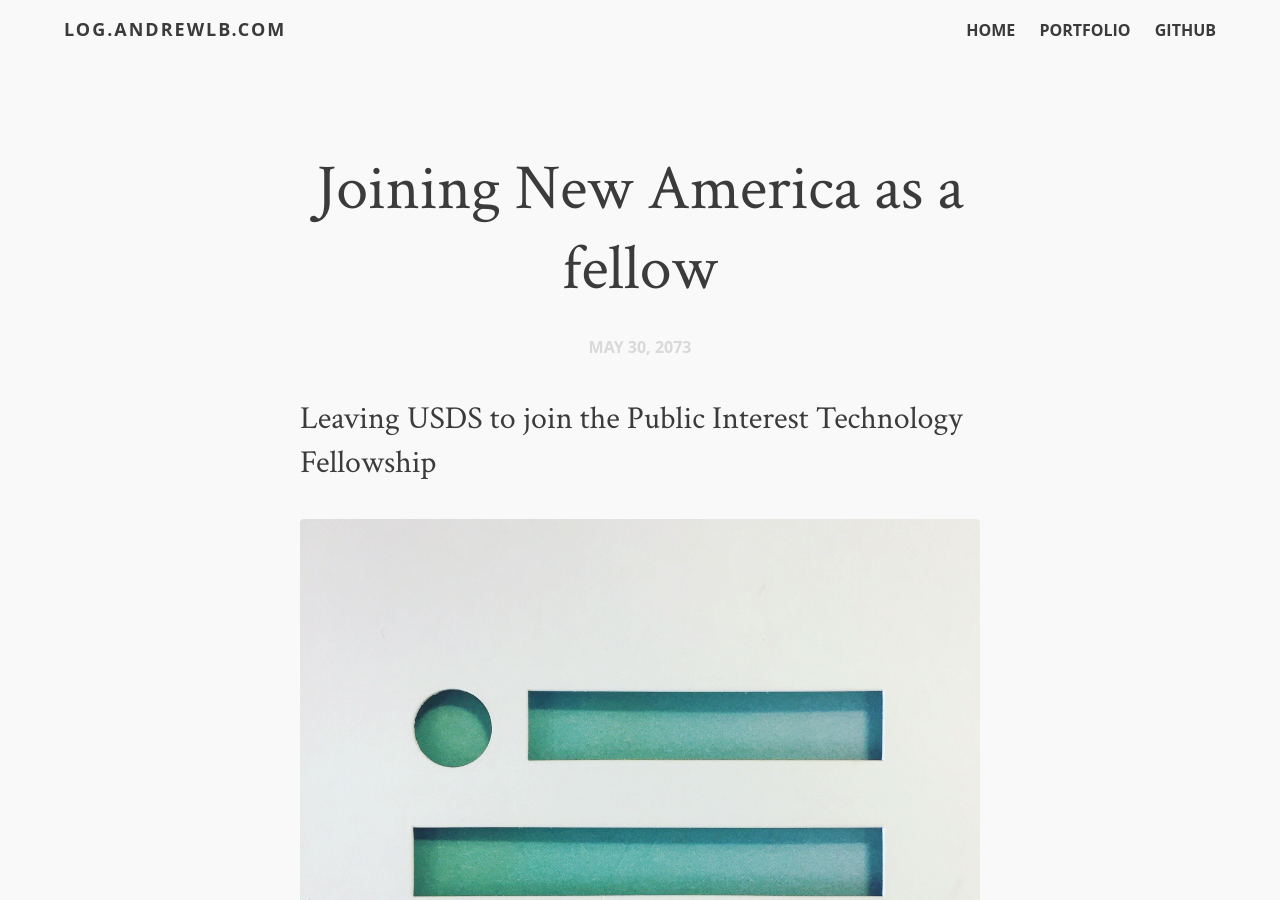
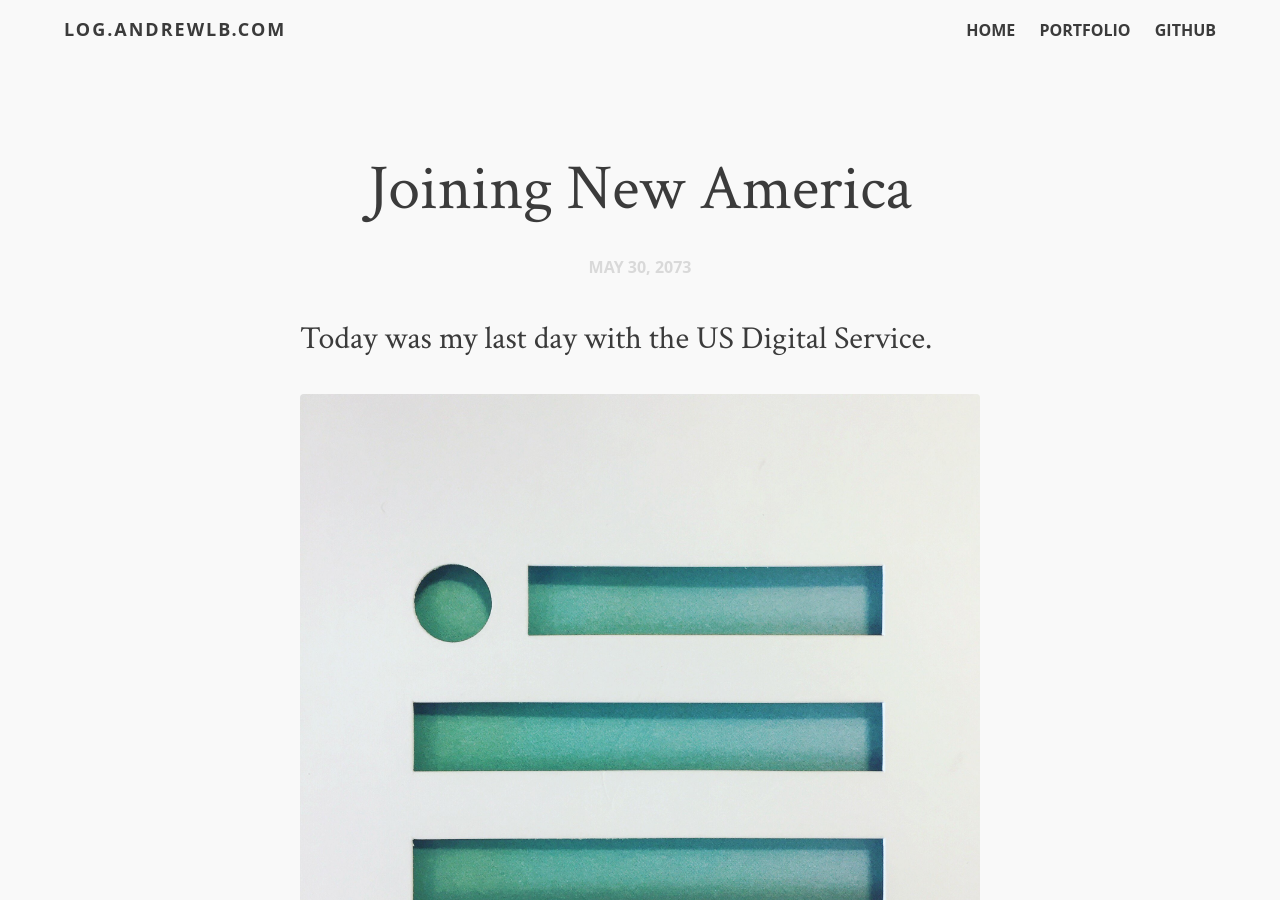
Before and after one commit to readywater/log.andrewlb.com, a Jekyll site: the page built from _posts/2073-05-30-newamerica.md, in a window 1280 px wide and 900 px high. Built offline with Jekyll 4.4.1, drawn with Linux system fonts in a browser that asks for light colours; comment, search, counter and statistics services are not loaded; some of the changed text lies outside the part shown.

Commit message:
Changed title

```diff
--- a/_posts/2073-05-30-newamerica.md
+++ b/_posts/2073-05-30-newamerica.md
@@ -1,7 +1,7 @@
 ---
 layout: post-no-feature
-title: "Joining New America as a fellow"
-description: "Leaving USDS to join the Public Interest Technology Fellowship"
+title: "Joining New America"
+description: "Today was my last day with the US Digital Service."
 comments: true
 category: articles
 ---
```
